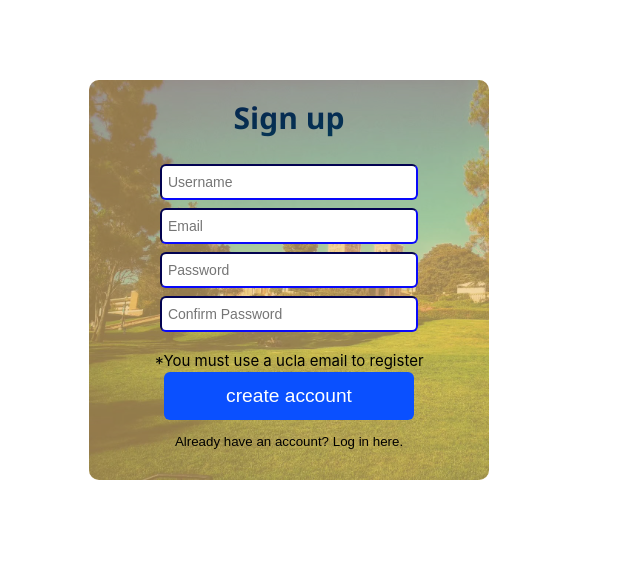
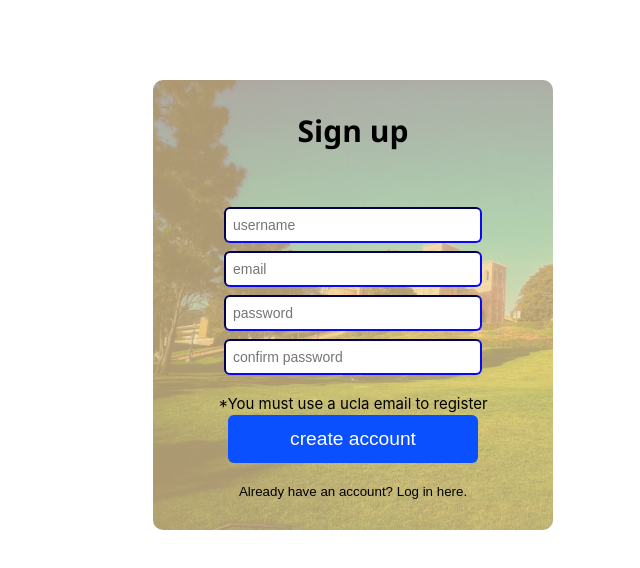
Before and after one commit to CSMT-Westwood/eXchange, a React (Create React App) app in the folder exchange/: page / in a window 1280 px wide. Shown: the top 568 px of the page, without its empty margins (295-935 px from the left). Built offline with nearby package versions, Linux system fonts and the light colour scheme.

Commit message:
Add backend interaction
Enable register component to interact with backend.

```diff
--- a/exchange/src/Register/register.css
+++ b/exchange/src/Register/register.css
@@ -1,11 +1,10 @@
 .pageWrapper{
     position: absolute;
     top: 10vh;
-    left:30vw;
-    height: 400px;
+    left:35vw;
+    height: 450px;
     width: 400px;
-    margin: auto;
-    background-color: rgba(231, 169, 54, 0.7);
+    background-color: rgba(231, 169, 54, 0.5);
     border-radius: 10px;
 }
 
@@ -18,7 +17,7 @@
     right: 0px;
     bottom: 0px;
     left: 0px;
-    opacity: 0.4;
+    opacity: 0.3;
 
     border-radius: 10px;
 }
@@ -32,20 +31,35 @@
 }
 
 .navBar{
-    height: 75px;
+    height: 50px;
+    width: 100%;
     font-size: 30px;
     font-family: 'Segoe UI', Tahoma, Geneva, Verdana, sans-serif;
     display: flex;
     align-items: center;
     justify-content: center;
     font-weight: 600;
+    position: absolute;
+    top: 25px;
+}
+.warningBar{
+    width: 100%;
+    height: 10px;
+    color: red;
+    display: flex;
+    align-items: center;
+    justify-content: center;
+    font-weight: 600;
+    font-size: 14px;
+    position: absolute;
+    top: 100px;
 }
 
 .inputWrapper{
     height: 170px;
     width: 400px;
     position: absolute;
-    top: 60px;
+    top: 100px;
     background: rbga(0,0,0,0);
 }
 
@@ -59,6 +73,7 @@
     font-size: 14px;
     position: relative;
     margin: 4px;
+    text-indent: 5px;
 }
 
 #inputWarning{
--- a/exchange/src/Register/register.js
+++ b/exchange/src/Register/register.js
@@ -1,4 +1,4 @@
-/*  React Compument for Login and Signup
+/*  React Compoment for Login and Signup
     Usage:
         import Register from '../Register/register'
         Login: <Regiter status='login' />
@@ -9,23 +9,23 @@ import React, { useContext } from 'react';
 import './register.css'
 import RegisterContextProvider, { RegisterContext } from './registerContext';
 
-const InputField = (props) => {
+function InputField (props) {
     const {info, setInfo} = useContext(RegisterContext);
     return(
-            <input className="inputBar" type={props.keys.slice(-1)==='d' ? 'password' : 'text'} placeholder={' '+props.keys} value={info[props.keys]} onChange = {(e) => {
-                setInfo(info.map( obj => Object.keys(obj)[0] === props.keys ? {[props.keys]:e.target.value} : obj)
-            )}
-            } required />
-    );
+        <input className="inputBar" type={props.keys.slice(-1)==='d' ? 'password' : 'text'} placeholder={props.keys} value={info[props.keys]} onChange = {(e) => {
+            setInfo(info.map(obj => Object.keys(obj)[0] === props.keys ? {[props.keys]:e.target.value} : obj)
+        )}
+        } required />
+);
 }
 
-
-const Login = () => {
-    const {info, setStatus, handleSumbit} = useContext(RegisterContext);
+function Login () {
+    const {info, warning, setWarning, setStatus, handleSumbit} = useContext(RegisterContext);
 
     return (
         <div className='pageWrapper'>
-            <div className="navBar">Log in</div>
+                <div className="navBar">Log in</div>
+                <div className = "warningBar">{warning}</div>
             <form className="registerForm" onSubmit={handleSumbit}>
                 <div className="inputWrapper">
                     {[0,2].map(i => info[i]).map(obj => {
@@ -34,19 +34,24 @@ const Login = () => {
                 </div>
                 <input className="submitBtn" type='submit' value='log in' onSubmit={handleSumbit} />
             </form>
-            <button className='alternateBtn' onClick={() => {setStatus('signup')}}>Doesn't have an account? Sign up here.</button>
+            <button className='alternateBtn' onClick={() => {
+                setStatus('signup');
+                setWarning("")
+            }}>Doesn't have an account? Sign up here.</button>
         </div>
     );
 }
 
 
-const Signup = () => {
-    const {info, setStatus, handleSumbit} = useContext(RegisterContext);
+function Signup () {
+    const {info, warning, setWarning, setStatus, handleSumbit} = useContext(RegisterContext);
 
     return (
         <div className='pageWrapper'>
             <div className="navBar">Sign up</div>
+            <div className = "warningBar">{warning}</div>
             <form className="registerForm" onSubmit={handleSumbit}>
+
                 <div className="inputWrapper">
                     {info.map(obj => {
                         return (<InputField key={Object.keys(obj)[0]} keys={Object.keys(obj)[0]}/> );
@@ -55,14 +60,16 @@ const Signup = () => {
                 <div id="inputWarning">*You must use a ucla email to register</div>
                 <input className="submitBtn" type='submit' value='create account' onSubmit={handleSumbit} />
             </form>
-            <button className='alternateBtn' onClick={() => {setStatus('login')}}>Already have an account? Log in here.</button>
+            <button className='alternateBtn' onClick={() => {
+                setStatus('login');
+                setWarning("")}}>Already have an account? Log in here.</button>
         </div>
     );
 }
 
 
 
-const Register = (props) => {
+function Register (props) {
     const StatusHandler = () => {
         const {status} = useContext(RegisterContext);
         return (status === 'login' ? <Login /> : <Signup /> );
--- a/exchange/src/Register/registerContext.js
+++ b/exchange/src/Register/registerContext.js
@@ -3,28 +3,55 @@ import './register.css'
 
 export const RegisterContext = createContext();
 
-const RegisterContextProvider = (props) => {
-    const [status, setStatus] = useState(props.status)
-    const [info, setInfo] = useState([{'Username': ''}, {'Email': ''}, {'Password': ''}, {'Confirm Password': ''}])
+function RegisterContextProvider (props) {
+    const [status, setStatus] = useState(props.status);
+    const [info, setInfo] = useState([{"username": ""}, {"email": ""}, {"password": ""}, {"confirm password": ""}]);
+    const [warning, setWarning] = useState("");
 
     const handleSumbit = (e) => {
         e.preventDefault();
-        if(info[3]['Confirm Password'] === ''){ // Log in scenario
-            // TODO: BACKEND
+        if(status === 'login'){ // Log in scenario
+            fetch("http://localhost:8000/user/login", {
+                method: "POST",
+                headers: { "Content-Type": "application/json" },
+                body: JSON.stringify({...info[0], ...info[2]}),
+            }).then(response => {
+                if(!response.ok){
+                    response.json().then(data => setWarning(data.message))
+                }
+                else{
+                    response.json().then(data => {setWarning("Logging in as " + info[0]["username"] + "...");
+                    sessionStorage.setItem("token", data.token);
+                })
+                }
+            })
         }
+
         else{ // Sign up scenario
-            if (info[1]['Email'].length > 9 && info[1]['Email'].slice(-8) !== 'ucla.edu')
-                alert("You must use a valid ucla email to register! \nPlease try again.")
-            else if(info[2]['Passward'] !== info[3]['Confirm Password'])
-                alert("Passwords do not match! \nPlease try again.");
+            if(info[2]["password"] !== info[3]["confirm password"]){
+                setWarning("Passwords do not match!");
+            }
             else{ // Valid information
-                // TODO: BACKEND
+                fetch("http://localhost:8000/user/signup", {
+                    method: "POST",
+                    headers: { "Content-Type": "application/json" },
+                    body: JSON.stringify({...info[0], ...info[2], ...info[1]}),
+                }).then(response => {
+                    if(!response.ok){
+                        response.json().then(data => setWarning(data.message))
+                    }
+                    else{
+                        response.json().then(data => {
+                            setWarning("Signing up as " + data.username + "...");
+                        })
+                    }
+                })
             }
         }
     }
 
     return (
-        <RegisterContext.Provider value={{info, setInfo, status, setStatus, handleSumbit}}>
+        <RegisterContext.Provider value={{info, setInfo, status, setStatus, handleSumbit, warning, setWarning}}>
             { props.children }
         </RegisterContext.Provider>
     );
```
